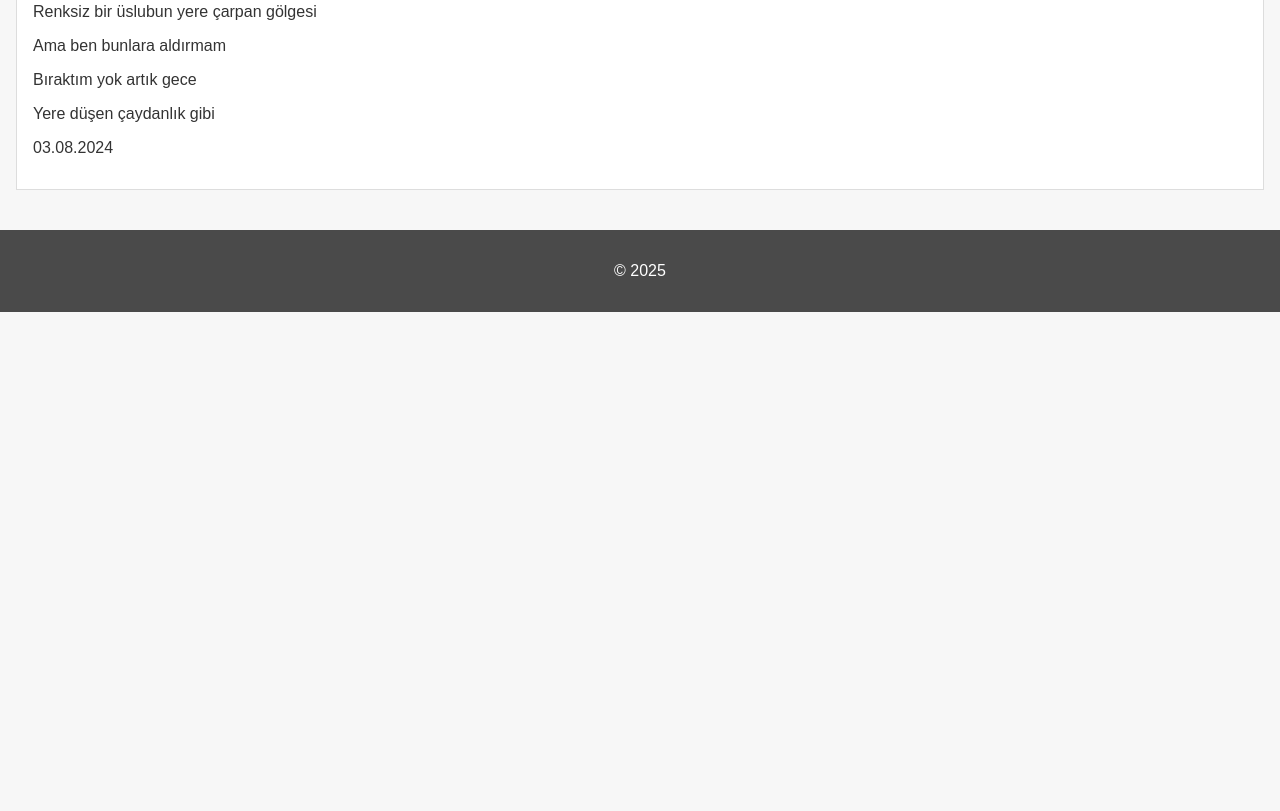
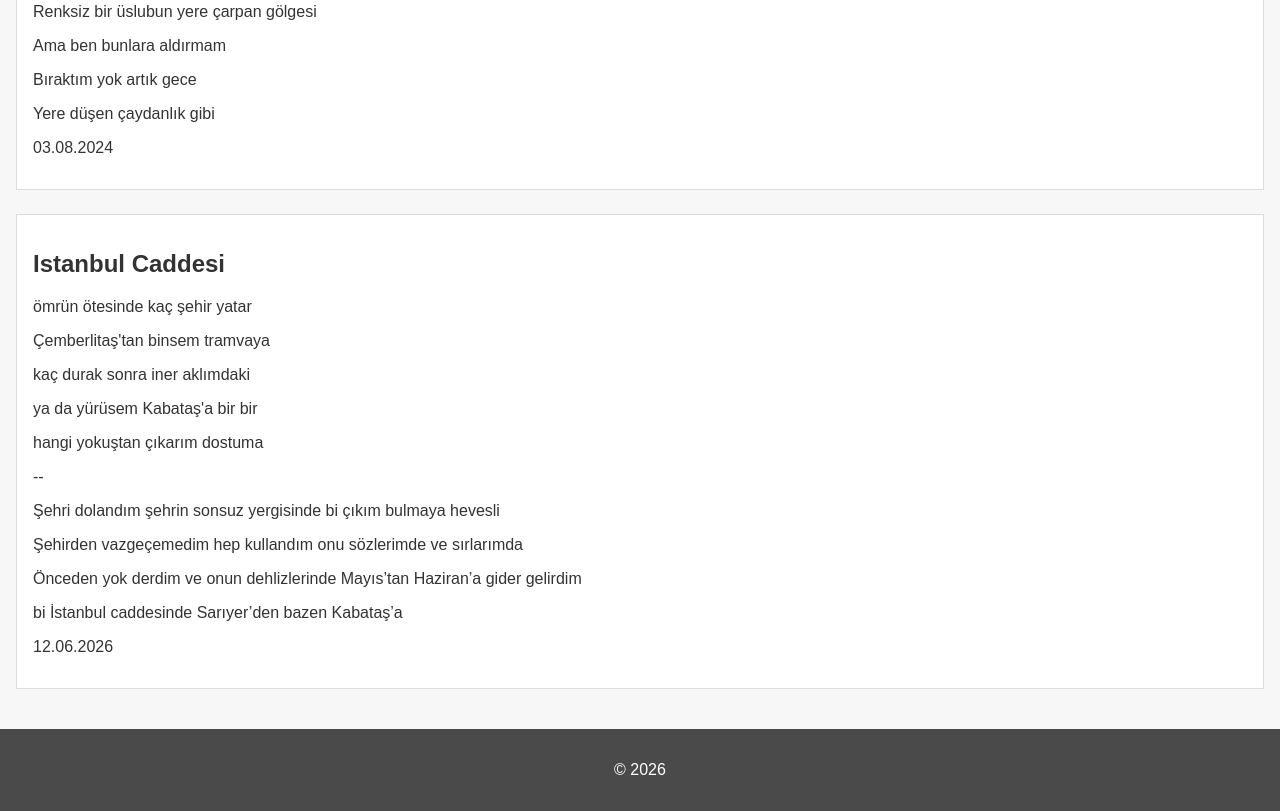
Before and after one commit to ahmethaydarornek/fazladanbirseyler, a plain HTML site: page index.html in a window 1280 px wide. Shown: the part 880-1691 px from the top of the page. Before the commit the page ends 1192 px from the top, so only its background shows below. Drawn offline with Linux system fonts and the light colour scheme.

Commit message:
[ADD] Istanbul Caddesi

```diff
--- a/index.html
+++ b/index.html
@@ -1,4 +1,3 @@
-
 <!DOCTYPE html>
 <html lang="tr">
 <head>
@@ -40,9 +39,24 @@
             <p>Yere düşen çaydanlık gibi</p>
             <p class="date">03.08.2024</p>
         </div>
+
+        <div class="poem">
+            <h2>Istanbul Caddesi</h2>
+            <p>ömrün ötesinde kaç şehir yatar</p>
+            <p>Çemberlitaş'tan binsem tramvaya</p>
+            <p>kaç durak sonra iner aklımdaki</p>
+            <p>ya da yürüsem Kabataş'a bir bir</p>
+            <p>hangi yokuştan çıkarım dostuma</p>
+            <p>--</p>
+            <p>Şehri dolandım şehrin sonsuz yergisinde bi çıkım bulmaya hevesli</p>
+            <p>Şehirden vazgeçemedim hep kullandım onu sözlerimde ve sırlarımda</p>
+            <p>Önceden yok derdim ve onun dehlizlerinde Mayıs’tan Haziran’a gider gelirdim</p>
+            <p>bi İstanbul caddesinde Sarıyer’den bazen Kabataş’a</p>
+            <p class="date">12.06.2026</p>
+        </div>
     </main>
     <footer>
-        <p>&copy; 2025</p>
+        <p>&copy; 2026</p>
     </footer>
 </body>
 </html>
```
